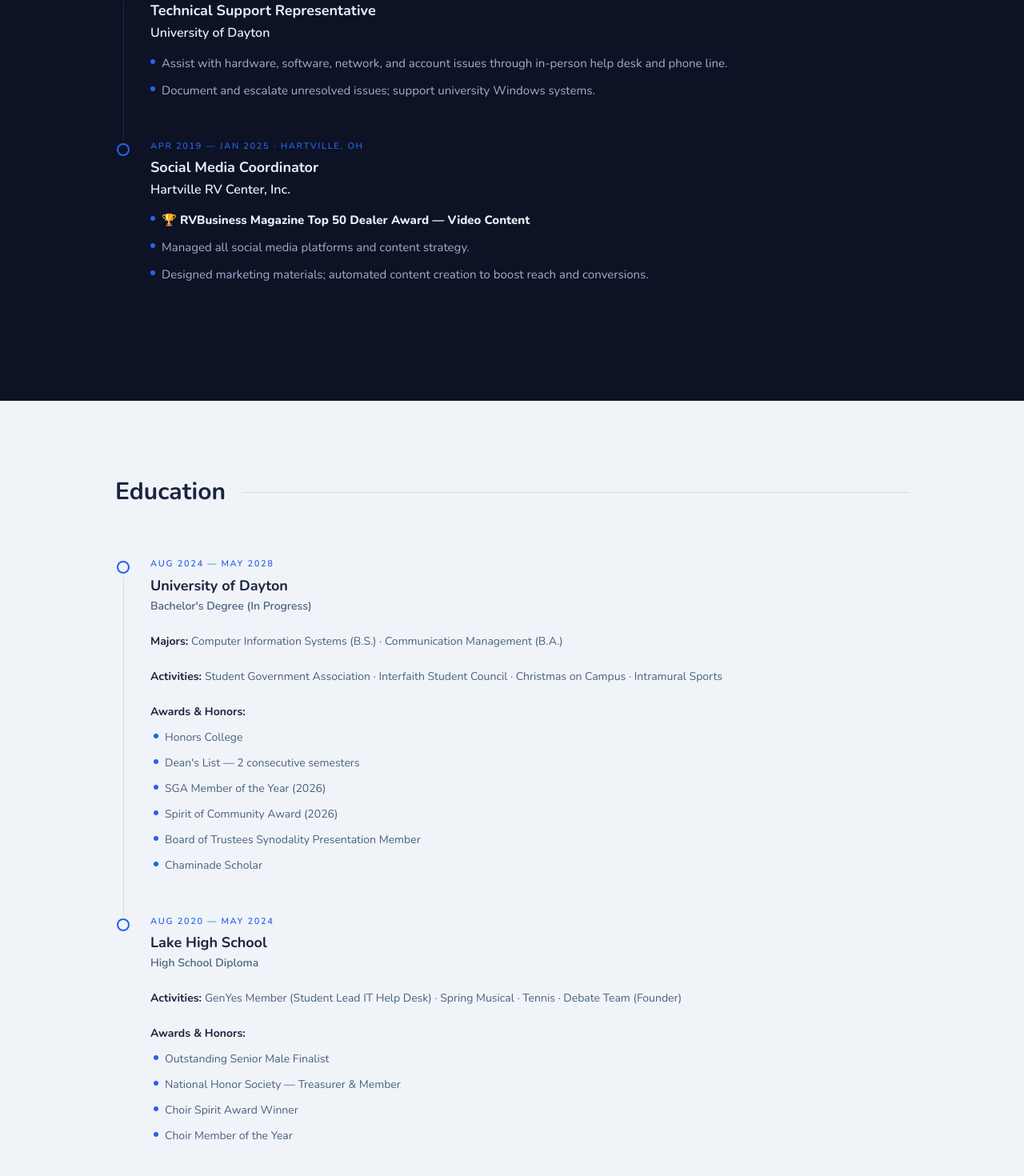
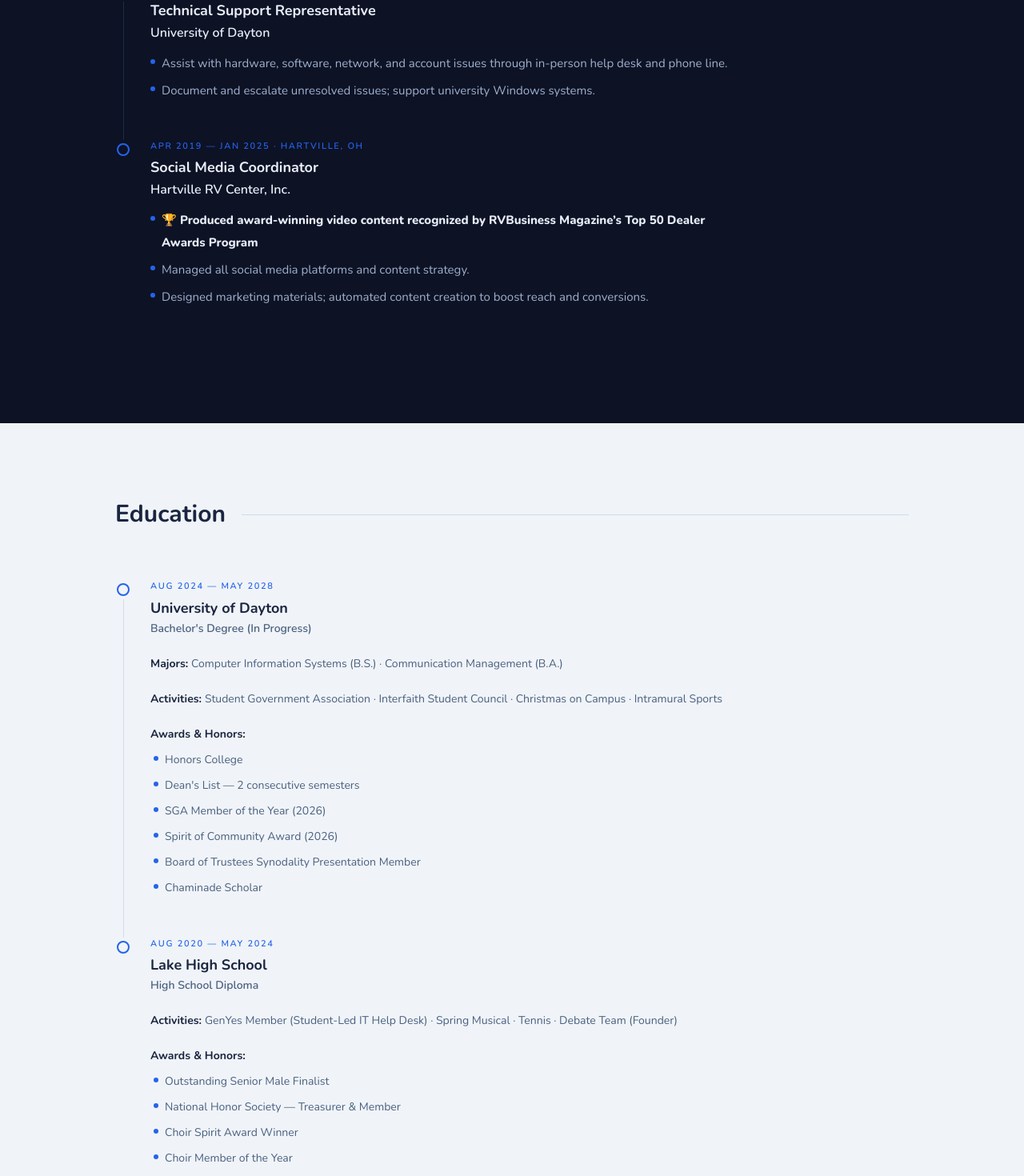
Before and after one commit to nolanpastore/my-portfolio, a Next.js app: page / in a window 1280 px wide. Shown: the part 2083-3553 px from the top of the page at 80% size. Built offline with nearby package versions, Linux system fonts and the light colour scheme; a web font is replaced by a local one.

Commit message:
Add GitHub button to website card

```diff
--- a/app/page.tsx
+++ b/app/page.tsx
@@ -578,7 +578,7 @@
                 { role: "Technology Intern", org: "PNC Bank", date: "Jun 2026 — Present", location: "Pittsburgh, PA", bullets: ["Built a Microsoft Copilot AI assistant to streamline data analysis and project work.", "Designed Power BI dashboards with SharePoint and Power Automate to drive business insights."] },
                 { role: "Student Ambassador (Tour Guide)", org: "University of Dayton", date: "Aug 2025 — Present", location: "Dayton, OH", bullets: ["Lead campus tours for prospective students and families.", "Support admission events and represent UD with professionalism and enthusiasm."] },
                 { role: "Technical Support Representative", org: "University of Dayton", date: "Mar 2025 — Present", location: "Dayton, OH", bullets: ["Assist with hardware, software, network, and account issues through in-person help desk and phone line.", "Document and escalate unresolved issues; support university Windows systems."] },
-                { role: "Social Media Coordinator", org: "Hartville RV Center, Inc.", date: "Apr 2019 — Jan 2025", location: "Hartville, OH", bullets: ["🏆 RVBusiness Magazine Top 50 Dealer Award — Video Content", "Managed all social media platforms and content strategy.", "Designed marketing materials; automated content creation to boost reach and conversions."] },
+                { role: "Social Media Coordinator", org: "Hartville RV Center, Inc.", date: "Apr 2019 — Jan 2025", location: "Hartville, OH", bullets: ["🏆 Produced award-winning video content recognized by RVBusiness Magazine’s Top 50 Dealer Awards Program", "Managed all social media platforms and content strategy.", "Designed marketing materials; automated content creation to boost reach and conversions."] },
               ].map((item, i, arr) => (
                 <Reveal key={i} delay={i * 60}>
                   <TimelineItem title={item.role} subtitle={item.org} date={item.date} location={item.location} bullets={item.bullets} light={false} last={i === arr.length - 1} />
@@ -632,7 +632,7 @@
                     <h3 className="text-lg font-bold mb-0.5" style={{ fontFamily: "'Nunito', sans-serif", color: "#1a2540" }}>Lake High School</h3>
                     <p className="text-sm font-semibold mb-5" style={{ color: "#4a6080" }}>High School Diploma</p>
                     <div className="space-y-4 text-sm leading-7" style={{ color: "#4a6080" }}>
-                      <p><span className="font-bold" style={{ color: "#1a2540" }}>Activities: </span> GenYes Member (Student Lead IT Help Desk) · Spring Musical · Tennis · Debate Team (Founder)</p>
+                      <p><span className="font-bold" style={{ color: "#1a2540" }}>Activities: </span> GenYes Member (Student-Led IT Help Desk) · Spring Musical · Tennis · Debate Team (Founder)</p>
                       <div>
                         <p className="font-bold mb-1" style={{ color: "#1a2540" }}>Awards &amp; Honors:</p>
                         <ul className="space-y-1 ml-1">
```
